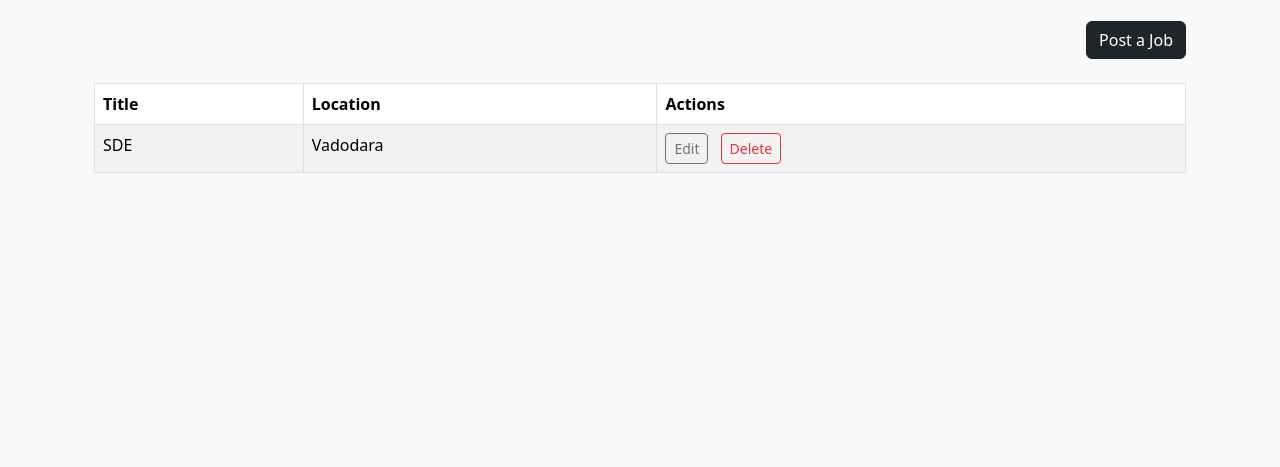
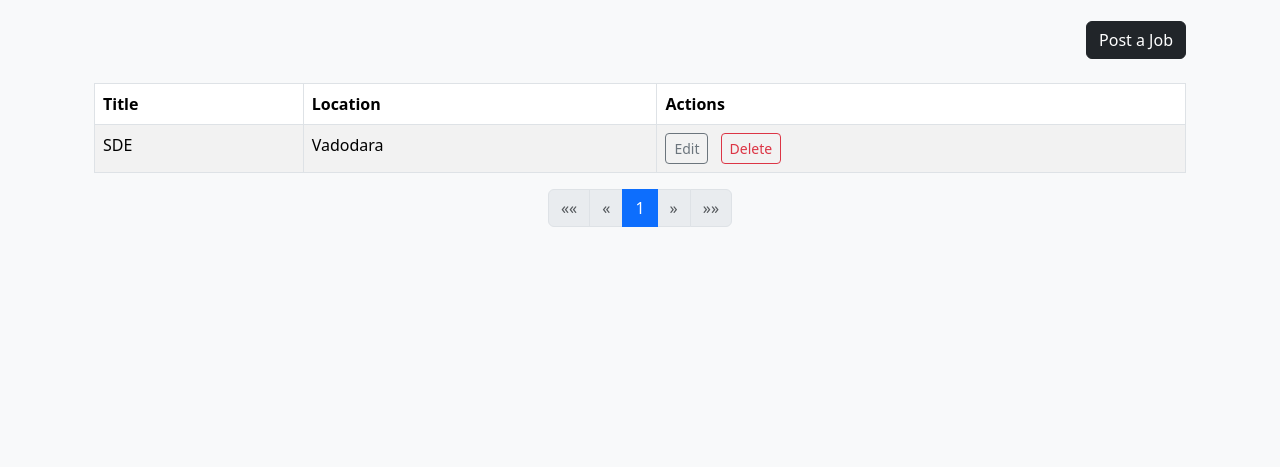
Before and after one commit to dhruvisha95/DjangoTask-JobPortal, a Django app: page /job_list/ in a window 1280 px wide. Shown: the part 221-688 px from the top of the page. Run offline with Django 3.2, Linux system fonts and the light colour scheme; a user stored in the database is signed in; data comes from the database, SQL or seed files in the repository; both versions use the stored data as it was after the commit.

Commit message:
pagination added

```diff
--- a/Requirements.txt
+++ b/Requirements.txt
@@ -0,0 +1 @@
+Django==5.1.4
--- a/jobportal/jobs/templates/job_list.html
+++ b/jobportal/jobs/templates/job_list.html
@@ -39,5 +39,70 @@
             </tbody>
         </table>
     </div>
+
+    <!-- Pagination -->
+    <nav aria-label="Page navigation">
+        <ul class="pagination justify-content-center">
+            {% if jobs.has_previous %}
+                <li class="page-item">
+                    <a class="page-link" href="?page=1" aria-label="First">
+                        <span aria-hidden="true">&laquo;&laquo;</span>
+                    </a>
+                </li>
+                <li class="page-item">
+                    <a class="page-link" href="?page={{ jobs.previous_page_number }}" aria-label="Previous">
+                        <span aria-hidden="true">&laquo;</span>
+                    </a>
+                </li>
+            {% else %}
+                <li class="page-item disabled">
+                    <a class="page-link" href="#" aria-label="First">
+                        <span aria-hidden="true">&laquo;&laquo;</span>
+                    </a>
+                </li>
+                <li class="page-item disabled">
+                    <a class="page-link" href="#" aria-label="Previous">
+                        <span aria-hidden="true">&laquo;</span>
+                    </a>
+                </li>
+            {% endif %}
+
+            {% for num in jobs.paginator.page_range %}
+                {% if jobs.number == num %}
+                    <li class="page-item active">
+                        <a class="page-link" href="#">{{ num }}</a>
+                    </li>
+                {% elif num > jobs.number|add:'-3' and num < jobs.number|add:'3' %}
+                    <li class="page-item">
+                        <a class="page-link" href="?page={{ num }}">{{ num }}</a>
+                    </li>
+                {% endif %}
+            {% endfor %}
+
+            {% if jobs.has_next %}
+                <li class="page-item">
+                    <a class="page-link" href="?page={{ jobs.next_page_number }}" aria-label="Next">
+                        <span aria-hidden="true">&raquo;</span>
+                    </a>
+                </li>
+                <li class="page-item">
+                    <a class="page-link" href="?page={{ jobs.paginator.num_pages }}" aria-label="Last">
+                        <span aria-hidden="true">&raquo;&raquo;</span>
+                    </a>
+                </li>
+            {% else %}
+                <li class="page-item disabled">
+                    <a class="page-link" href="#" aria-label="Next">
+                        <span aria-hidden="true">&raquo;</span>
+                    </a>
+                </li>
+                <li class="page-item disabled">
+                    <a class="page-link" href="#" aria-label="Last">
+                        <span aria-hidden="true">&raquo;&raquo;</span>
+                    </a>
+                </li>
+            {% endif %}
+        </ul>
+    </nav>
 </div>
 {% endblock %}
--- a/jobportal/jobs/views.py
+++ b/jobportal/jobs/views.py
@@ -2,6 +2,7 @@ from django.shortcuts import render, redirect
 from django.contrib.auth.forms import UserCreationForm, AuthenticationForm
 from django.contrib.auth import login, logout
 from django.contrib import messages
+from django.core.paginator import Paginator
 
 from django.shortcuts import render, redirect
 from .forms import CompanyRegistrationForm
@@ -69,7 +70,11 @@ def create_job(request):
 @login_required
 def job_list(request):
     jobs = JobPost.objects.filter(company=request.user.company)
-    return render(request, 'job_list.html', {'jobs': jobs})
+    paginator = Paginator(jobs, 5)  # Show 5 jobs per page.
+    page_number = request.GET.get('page')
+    page_obj = paginator.get_page(page_number)
+    return render(request, 'job_list.html', {'jobs': page_obj})
+
 
 @login_required
 def edit_job(request, job_id):
```
Also changed, not shown: jobportal/db.sqlite3.
